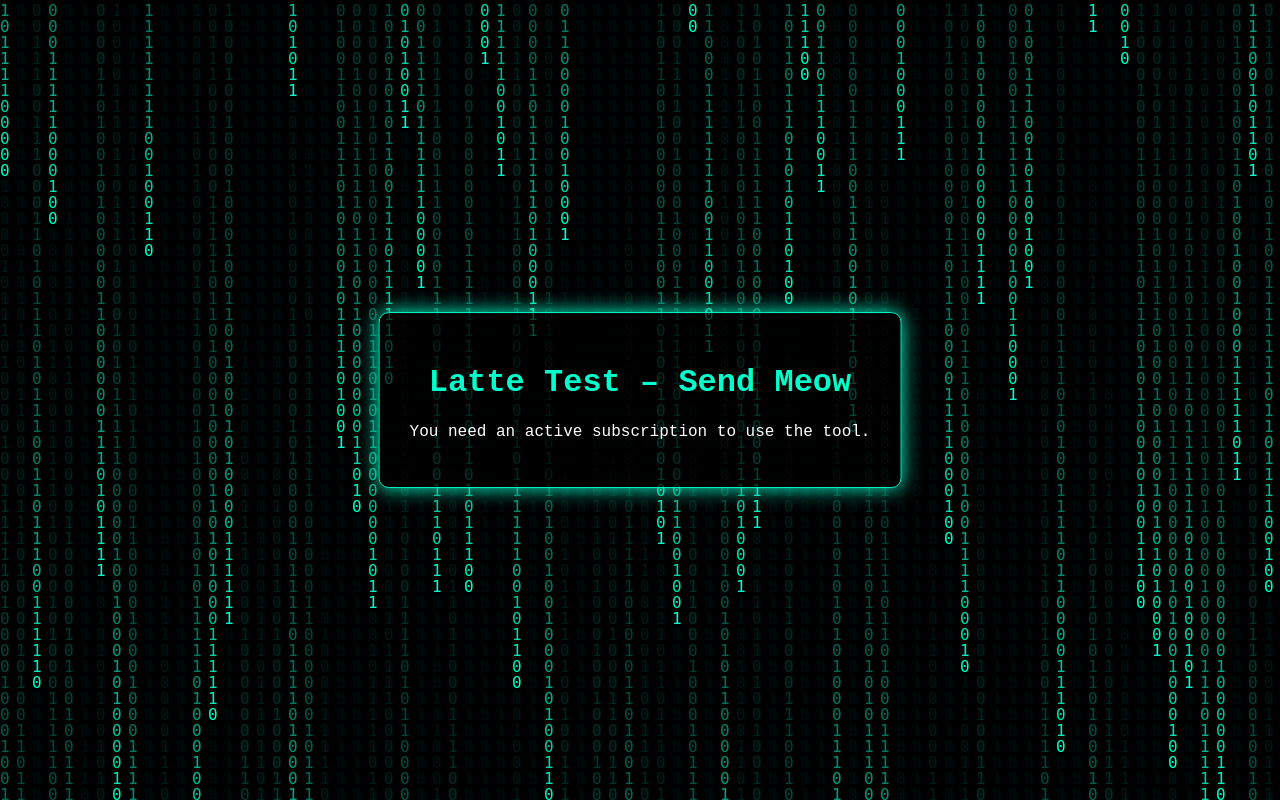
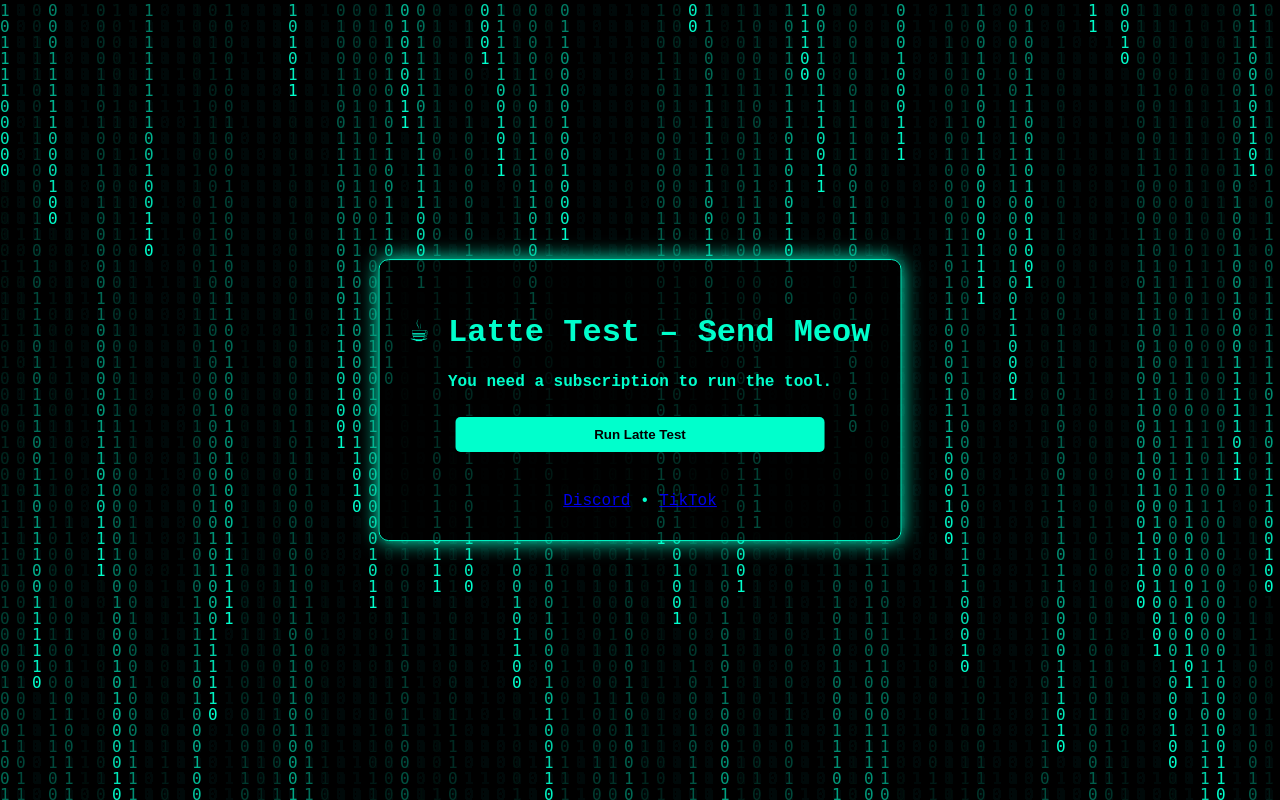
Before and after one commit to mohammedlolbo/GOING-INSANE, a Flask app: page / in a window 1280 px wide. Run offline with Flask 3, Linux system fonts and the light colour scheme.

Commit message:
Update index.html

```diff
--- a/templates/index.html
+++ b/templates/index.html
@@ -8,18 +8,24 @@
 </head>
 <body>
     <canvas id="matrix"></canvas>
+    <div class="center-box">
+        <h1>☕ Latte Test – Send Meow</h1>
 
-    <div class="center-box">
-        <h1>Latte Test – Send Meow</h1>
-        {% if allowed %}
-            <form method="POST" action="/run-test">
-                <input type="text" name="url" placeholder="Your Website URL" required>
+        {% if not subscription %}
+            <p><strong>You need a subscription to run the tool.</strong></p>
+            <a href="/subscriptions"><button disabled>Run Latte Test</button></a>
+        {% else %}
+            <form method="POST">
+                <input type="text" name="target_url" placeholder="Enter your website URL" required><br>
                 <button type="submit">Run Latte Test</button>
             </form>
             <p class="note">You are only allowed to use this tool on websites you own. Illegal use is not allowed.</p>
-        {% else %}
-            <p style="color:#fff;">You need an active subscription to use the tool.</p>
         {% endif %}
+
+        <div style="margin-top: 30px;">
+            <a href="https://discord.gg/xP5YSujjEC" target="_blank">Discord</a> •
+            <a href="https://tiktok.com/@chafyy_come.back" target="_blank">TikTok</a>
+        </div>
     </div>
 </body>
 </html>
```
